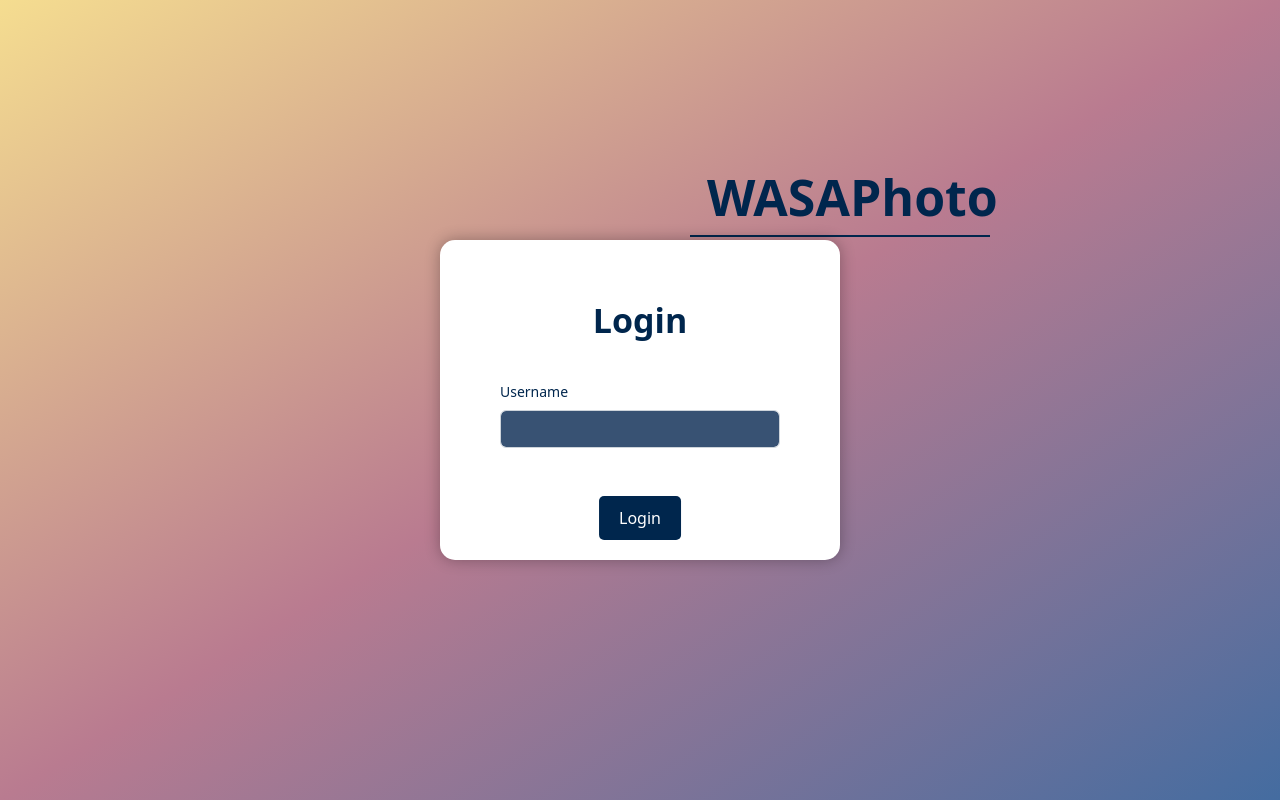
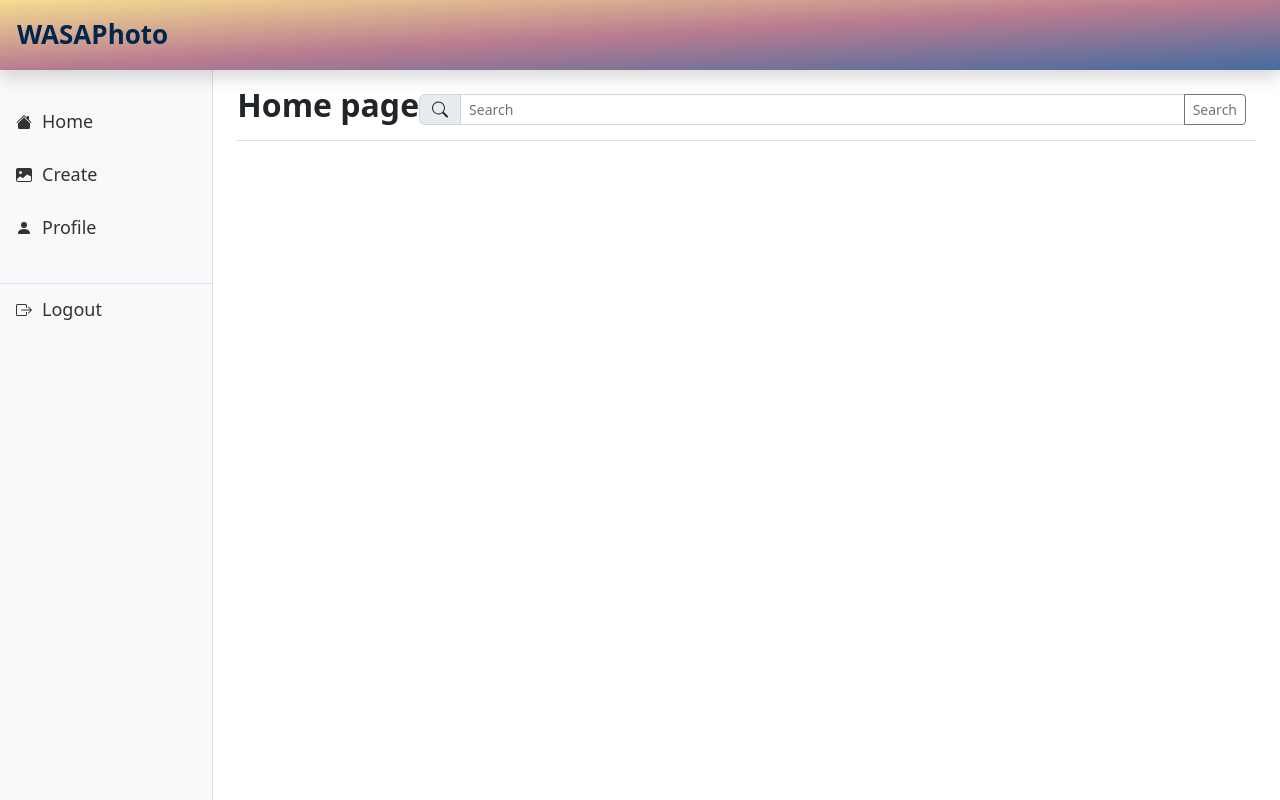
Before and after one commit to Alessiia19/WASAPhoto, a Vue app in the folder webui/: page /#/users/1/stream in a window 1280 px wide. Before the commit this address led to /#/session. Built offline with nearby package versions, Linux system fonts and the light colour scheme; sample sign-in values are in the browser's storage.

Commit message:
[Frontend/Login]- Fixed some errors

```diff
--- a/webui/src/App.vue
+++ b/webui/src/App.vue
@@ -2,49 +2,6 @@
 import { RouterLink, RouterView } from 'vue-router'
 </script>
 <script>
-export default {
-	data(){
-		return{
-			isLogged: false,
-			userID: localStorage.getItem('userID'),
-		}
-	},
-
-	methods:{
-
-		doLogout(loginStatus){
-			console.log('Logging out:', loginStatus);
-			this.isLogged = loginStatus;
-			this.userID = null;
-			this.$router.replace("/session");
-		},
-
-		changeLoginStatus(loginStatus){
-			console.log('Changing login status:', loginStatus);
-			this.isLogged = loginStatus;
-		},
-
-
-	},
-
-	// Perform initial setup for the application
-	created() {
-		if (!localStorage.getItem('appInitialized')) {
-			localStorage.clear();
-			console.log("Contenuto attuale del localStorage:", localStorage);
-			localStorage.setItem('appInitialized', true);
-		}
-	},
-
-	// Perform actions after the component has been mounted
-	mounted() {
-		if (!localStorage.getItem('userID')) {
-			this.$router.replace("/session");
-		} else {
-			this.isLogged = true;
-		}
-	},
-}
 </script>
 
 <template>
@@ -53,10 +10,8 @@ export default {
 		<div class="row">
 			<div class="col p-0">
 				<main>
-					<Sidebar :currentRoute="$route.name" :userID="userID"/>
-
-					<RouterView
-					@changeLoginStatusmethod="changeLoginStatus"/>
+					<Sidebar :currentRoute="$route.name"/>
+					<RouterView/>
 				</main>
 			</div>
 		</div>
--- a/webui/src/components/Sidebar.vue
+++ b/webui/src/components/Sidebar.vue
@@ -6,31 +6,30 @@
 		data() {
 			return {
 				sidebarRoutes: ['home', 'uploadPhoto', 'profile'], // Routes che devono mostrare la sidebar
-				userID: localStorage.getItem('userID'),
+
 			};
 		},
 
-		watch: {
-			// Osserva per i cambiamenti di userID
-			userID(newUserID) {
-				this.userID = newUserID;
-			}
-		},
-
-		created() {
-			this.updateUserID();
-		},
 
 		methods: {
 
-			updateUserID() {
-				this.userID = localStorage.getItem('userID');
+			navigateTo(path) {
+				const userID = localStorage.getItem('userID');
+				if (!userID) {
+					console.error('UserID non trovato nel localStorage');
+					this.$router.push('/login'); // Reindirizza l'utente alla pagina di login
+					return;
+				}
+				// Se il path contiene ":userID", sostituiscilo con l'userID effettivo
+				const finalPath = path.replace(':userID', userID);
+				this.$router.push(finalPath);
 			},
 
-			logoutButton() {
+			async logoutButton() {
 				localStorage.removeItem('userID');
-				console.log("Contenuto attuale del localStorage:", localStorage);
-				this.$emit('doLogoutMethod', false);
+				localStorage.removeItem('username');
+				console.log("user rimosso", localStorage);
+				this.$router.replace('/session');
 			}
 		}
 	};
@@ -46,33 +45,33 @@
 
 				<!-- Home button -->
 				<li class="nav-item">
-					<RouterLink to="/home" class="nav-link large-link">
+					<button class="nav-link large-link" @click="navigateTo('/users/:userID/stream')">
 					<svg xmlns="http://www.w3.org/2000/svg" width="16" height="16" fill="currentColor" class="bi bi-house-fill" viewBox="0 0 16 16">
 						<path d="M8.707 1.5a1 1 0 0 0-1.414 0L.646 8.146a.5.5 0 0 0 .708.708L8 2.207l6.646 6.647a.5.5 0 0 0 .708-.708L13 5.793V2.5a.5.5 0 0 0-.5-.5h-1a.5.5 0 0 0-.5.5v1.293z"/>
 						<path d="m8 3.293 6 6V13.5a1.5 1.5 0 0 1-1.5 1.5h-9A1.5 1.5 0 0 1 2 13.5V9.293z"/>
 					</svg>
 					<span class="link-text">Home</span>
-					</RouterLink>
+					</button>
 				</li>
 
 				<!-- Create button -->
 				<li class="nav-item">
-					<RouterLink to="/link1" class="nav-link large-link">
+					<button class="nav-link large-link" @click="navigateTo('/link1')">
 					<svg xmlns="http://www.w3.org/2000/svg" width="16" height="16" fill="currentColor" class="bi bi-image-fill" viewBox="0 0 16 16">
 						<path d="M.002 3a2 2 0 0 1 2-2h12a2 2 0 0 1 2 2v10a2 2 0 0 1-2 2h-12a2 2 0 0 1-2-2zm1 9v1a1 1 0 0 0 1 1h12a1 1 0 0 0 1-1V9.5l-3.777-1.947a.5.5 0 0 0-.577.093l-3.71 3.71-2.66-1.772a.5.5 0 0 0-.63.062zm5-6.5a1.5 1.5 0 1 0-3 0 1.5 1.5 0 0 0 3 0"/>
 					</svg>
 					<span class="link-text">Create</span>
-					</RouterLink>
+					</button>
 				</li>
 
 				<!-- Profile button -->
 				<li class="nav-item">
-					<RouterLink :to="'/users/' + userID" class="nav-link large-link">
+					<button class="nav-link large-link" @click="navigateTo('/users/:userID')">
 					<svg xmlns="http://www.w3.org/2000/svg" width="16" height="16" fill="currentColor" class="bi bi-person-fill" viewBox="0 0 16 16">
 						<path d="M3 14s-1 0-1-1 1-4 6-4 6 3 6 4-1 1-1 1zm5-6a3 3 0 1 0 0-6 3 3 0 0 0 0 6"/>
 					</svg>
 					<span class="link-text">Profile</span>
-					</RouterLink>
+					</button>
 				</li>
 				</ul>
 
@@ -81,13 +80,13 @@
 
 				<!-- Logout button -->
 				<li class="nav-item">
-					<RouterLink to="/session" class="nav-link large-link" @click="logoutButton">
+					<button class="nav-link large-link" @click="logoutButton">
 					<svg xmlns="http://www.w3.org/2000/svg" width="16" height="16" fill="currentColor" class="bi bi-box-arrow-right" viewBox="0 0 16 16">
 						<path fill-rule="evenodd" d="M10 12.5a.5.5 0 0 1-.5.5h-8a.5.5 0 0 1-.5-.5v-9a.5.5 0 0 1 .5-.5h8a.5.5 0 0 1 .5.5v2a.5.5 0 0 0 1 0v-2A1.5 1.5 0 0 0 9.5 2h-8A1.5 1.5 0 0 0 0 3.5v9A1.5 1.5 0 0 0 1.5 14h8a1.5 1.5 0 0 0 1.5-1.5v-2a.5.5 0 0 0-1 0z"/>
 						<path fill-rule="evenodd" d="M15.854 8.354a.5.5 0 0 0 0-.708l-3-3a.5.5 0 0 0-.708.708L14.293 7.5H5.5a.5.5 0 0 0 0 1h8.793l-2.147 2.146a.5.5 0 0 0 .708.708z"/>
 					</svg>
 					<span class="link-text">Logout</span>
-					</RouterLink>
+					</button>
 				</li>
 				</ul>
 			</div>
@@ -110,9 +109,13 @@
         font-weight: bold; /* Testo in grassetto */
         font-size: 18px; /* Dimensione del testo più grande */
         margin-bottom: 10px; /* Spazio tra i link */
+		border: none;
+		background-color: transparent;
     }
 
     .large-link .link-text {
         margin-left: 10px; /* Spazio tra l'icona e il testo */
     }
+
+
 </style>
--- a/webui/src/router/index.js
+++ b/webui/src/router/index.js
@@ -16,8 +16,12 @@ const router = createRouter({
 			path: '/session',
 			component: LoginView 	// Login screen
 		},
+		{
+			path: '/home',
+			redirect: '/users/:userid/stream'
+		},
     	{
-			path: '/home',
+			path: '/users/:userid/stream',
 			name: 'home',
 			component: HomeView 	// Home screen
 		},
--- a/webui/src/views/HomeView.vue
+++ b/webui/src/views/HomeView.vue
@@ -6,7 +6,8 @@
 			return {
 				errormsg: null,
 				loading: false,
-				some_data: null,
+				userID: localStorage.getItem('userID'),
+				username: localStorage.getItem('username'),
 			}
 		},
 
--- a/webui/src/views/LoginView.vue
+++ b/webui/src/views/LoginView.vue
@@ -2,35 +2,37 @@
 export default {
   data: function() {
     return {
+      errormsg: null,
+      loading: false,
       username: "",
-      errormsg: null
+      user: { userID: 0, username: ""}
     };
   },
 
   methods: {
     async login() {
 
-      // Validazione dell'username
+      // Username validation
       if (!this.validateUsername()) {
-        return; // Interrompi il processo di login se la validazione fallisce
+        return;
       }
 
       try {
-        let response = await this.$axios.post("/session", {
-          username: this.username.trim()
-        });
+        let response = await this.$axios.post("/session", {username: this.username.trim()})
 
-        // Dopo aver ricevuto l'user id dal backend
-        localStorage.setItem("userID", response.data.userID);
-        console.log("Contenuto attuale del localStorage:", localStorage);
+        // Dopo aver ricevuto l'user id dal backend setta i valori
+        this.user = response.data
+        localStorage.setItem("userID", this.user.userID)
+        localStorage.setItem("username", this.user.username)
+        console.log("User loggato:", this.user)
+        console.log("Localstorage:", localStorage)
 
         // Redirect alla home dopo il login
-        this.$router.replace("/home");
-        this.$emit('changeLoginStatus', true,  response.data.userID);
+        this.$router.replace({ path: '/users/' + this.user.userID + '/stream' })
 
       } catch (error) {
         // Gestione degli errori
-        this.errormsg = error.response.data.message;
+        this.errormsg = error.response.data.message
       }
     },
 
@@ -56,7 +58,7 @@ export default {
 
     mounted(){
       if (localStorage.getItem('userID')){
-        this.$router.replace("/home")
+        this.$router.replace({ path: '/users/' + localStorage.getItem('userID') + '/stream' });
       }
     },
 
```
